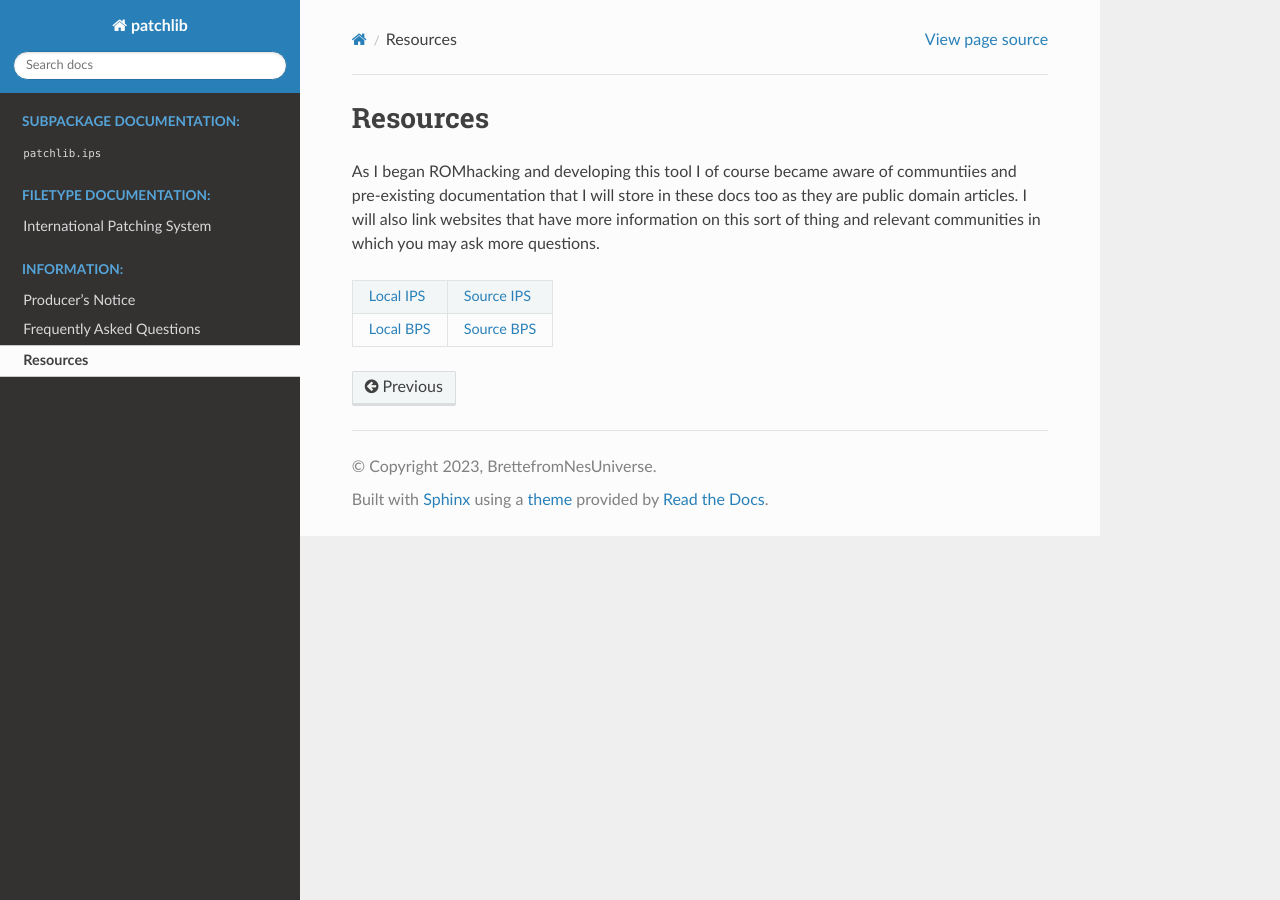
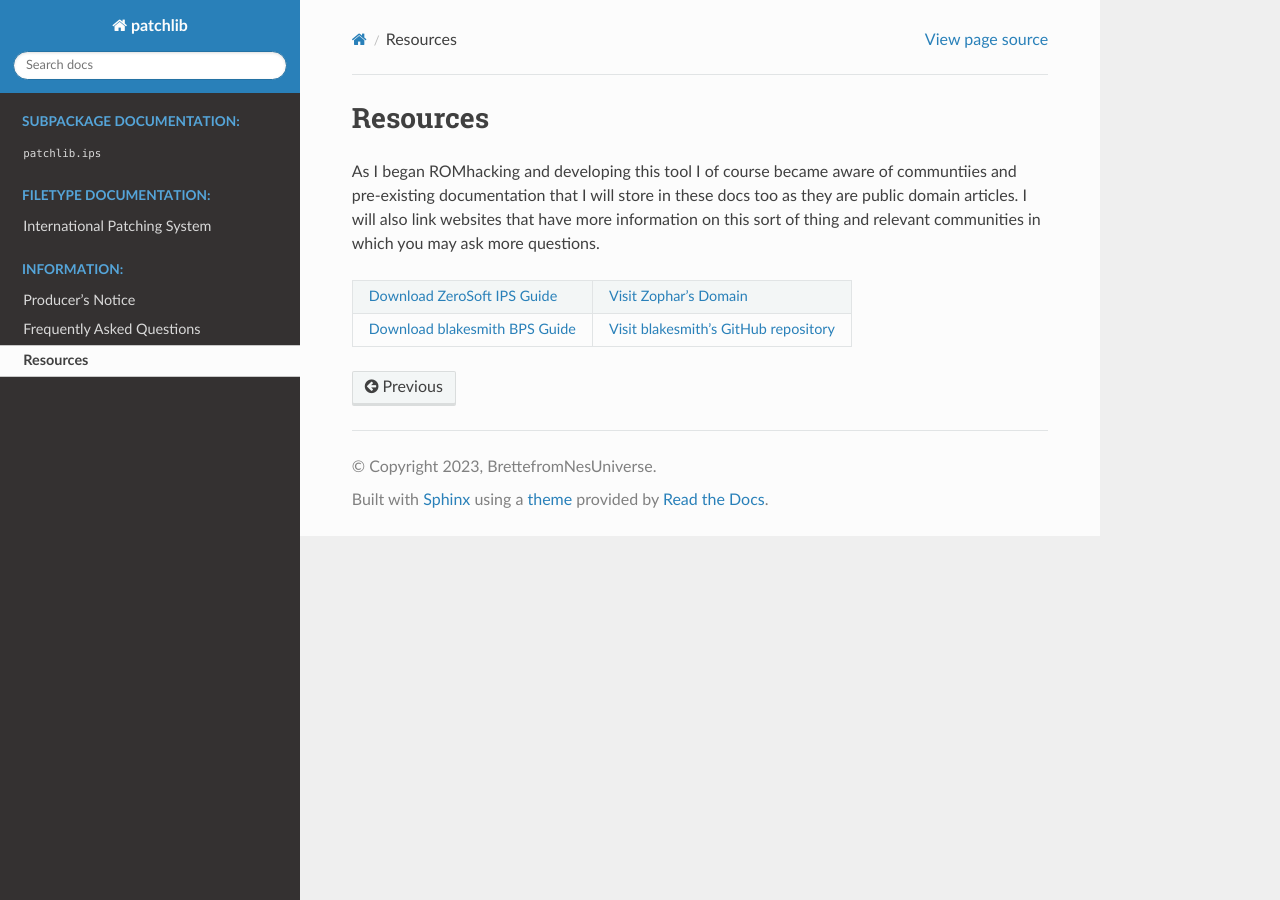
Before and after one commit to brette-0/patchlib, a Sphinx documentation site: the page built from docs/Information/resources.rst, in a window 1280 px wide. Built offline with Sphinx 7.4.7 and the Read the Docs theme 2.0.0, drawn with Linux system fonts in a browser that asks for light colours.

Commit message:
Wrote it up nicely

```diff
--- a/docs/Information/resources.rst
+++ b/docs/Information/resources.rst
@@ -3,8 +3,8 @@ Resources
 
 As I began ROMhacking and developing this tool I of course became aware of communtiies and pre-existing documentation that I will store in these docs too as they are public domain articles. I will also link websites that have more information on this sort of thing and relevant communities in which you may ask more questions.
 
-+------------------------------------------------------------------------------------------------------------------+------------------------------------------------------------------------------------+
-|`Local IPS <https://github.com/BrettefromNesUniverse/patchlib/raw/main/docs/resources/__ZeroSoft__.html.zip>`_    | `Source IPS <https://zerosoft.zophar.net/ips.php>`_                                |
-+------------------------------------------------------------------------------------------------------------------+------------------------------------------------------------------------------------+
-|`Local BPS <https://github.com/BrettefromNesUniverse/patchlib/blob/main/docs/resources/bps_spec.html>`_           | `Source BPS <https://github.com/blakesmith/rombp/blob/master/docs/bps_spec.md>`_   |
-+------------------------------------------------------------------------------------------------------------------+------------------------------------------------------------------------------------+
++---------------------------------------------------------------------------------------------------------------------------------------+--------------------------------------------------------------------------------------------------------------+
+|`Download ZeroSoft IPS Guide <https://github.com/BrettefromNesUniverse/patchlib/raw/main/docs/resources/bps_spec.zip>`_                | `Visit Zophar's Domain <https://zerosoft.zophar.net/ips.php>`_                                               |
++---------------------------------------------------------------------------------------------------------------------------------------+--------------------------------------------------------------------------------------------------------------+
+|`Download blakesmith BPS Guide  <https://github.com/BrettefromNesUniverse/patchlib/blob/main/docs/resources/bps_spec.html>`_           | `Visit blakesmith's GitHub repository <https://github.com/blakesmith/rombp/blob/master/docs/bps_spec.md>`_   |
++---------------------------------------------------------------------------------------------------------------------------------------+--------------------------------------------------------------------------------------------------------------+
```
Also changed, not shown: 5 other files.
